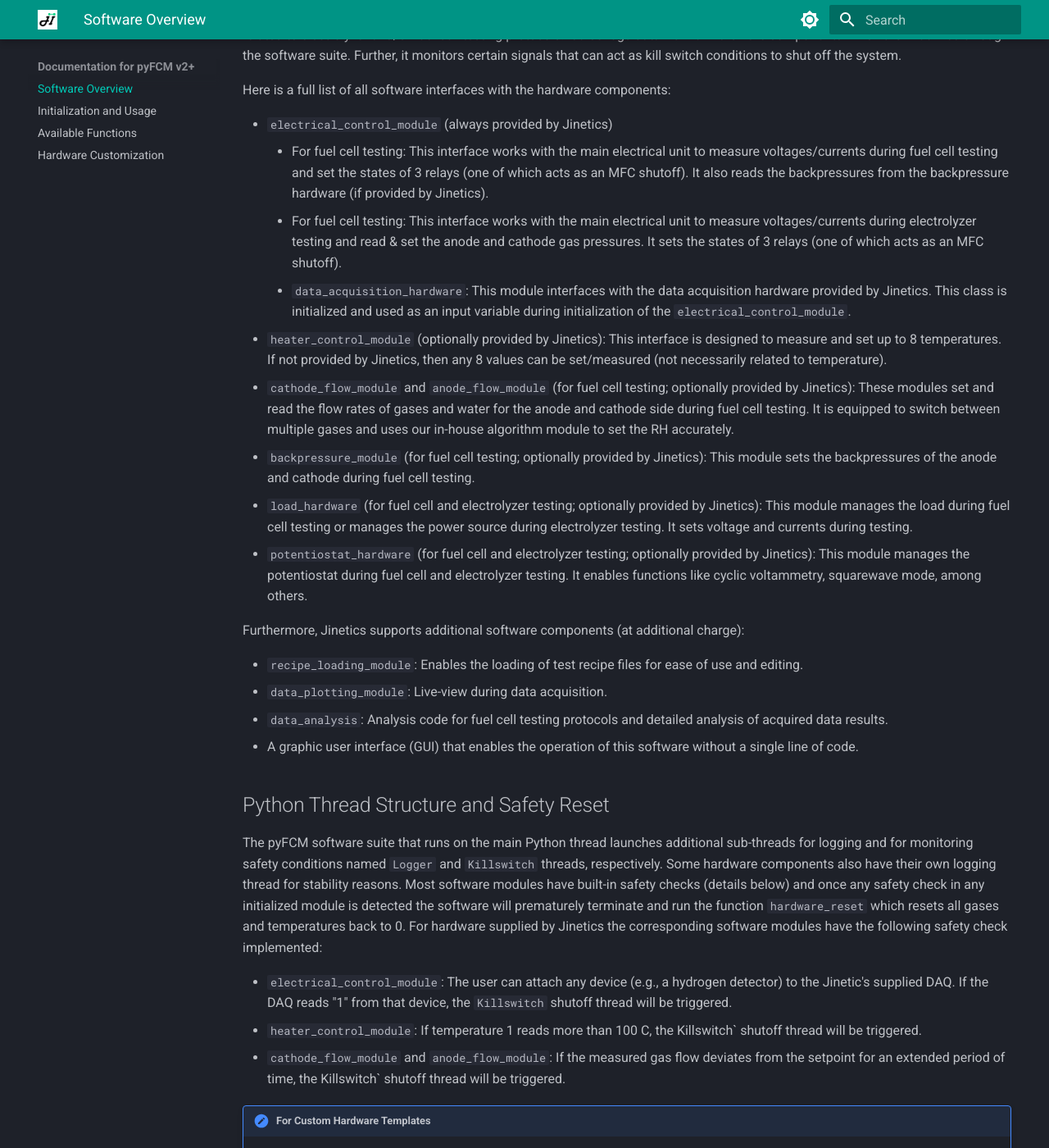
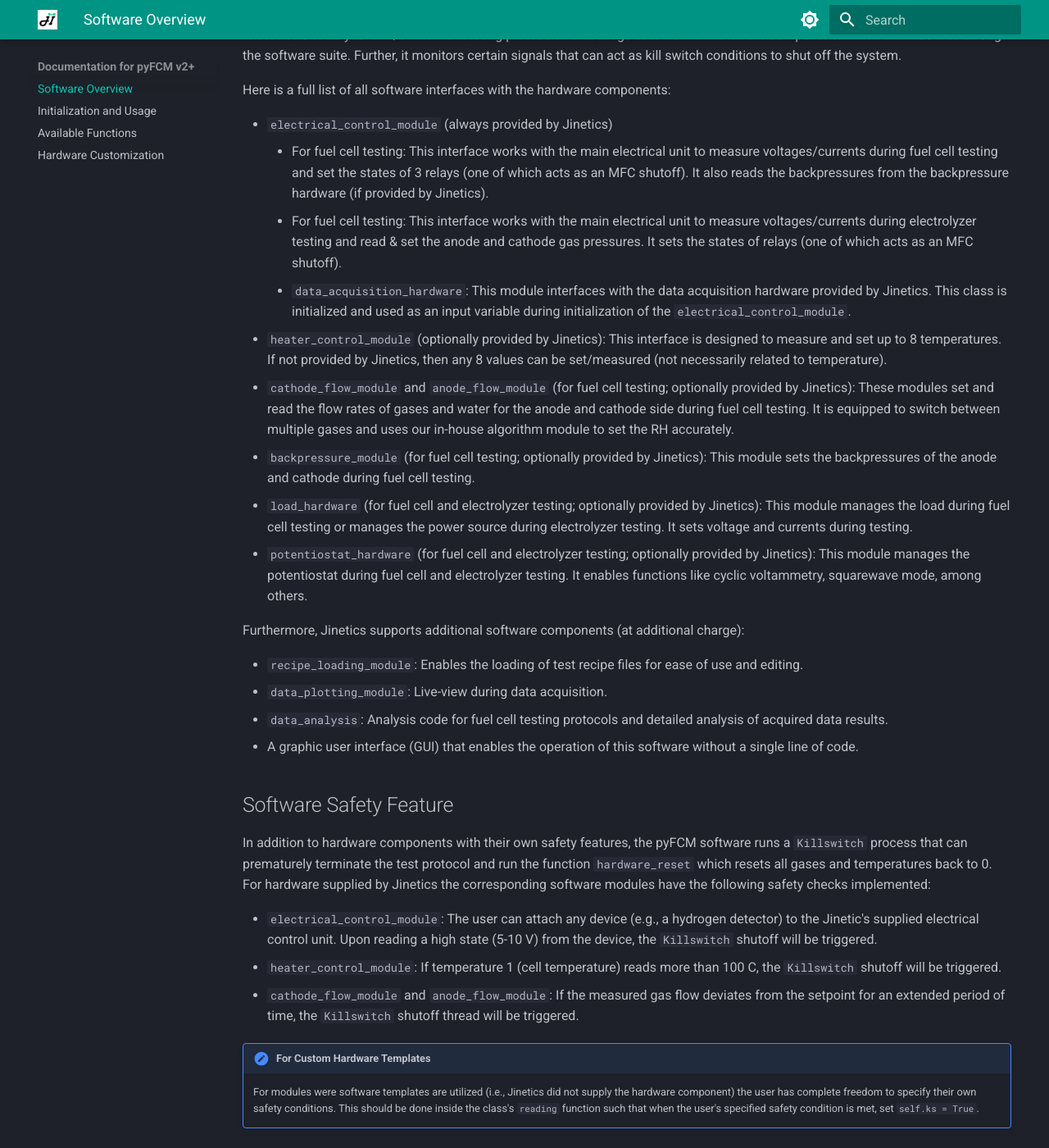
Before and after one commit to Jinetics/pyFCM-docs, an MkDocs documentation site: the page built from docs/index.md, in a window 1280 px wide and 1400 px high, scrolled down 770 px. Shown: the whole window at 82% size. Built offline with MkDocs 1.6.1 and Material for MkDocs 9.7.7, drawn with Linux system fonts in a browser that asks for light colours; some of the changed text lies outside the part shown.

Commit message:
Implemented John's feedback

```diff
--- a/docs/index.md
+++ b/docs/index.md
@@ -43,7 +43,7 @@ main electrical unit to measure voltages/currents during fuel cell testing and s
 hardware (if provided by Jinetics).
     - For fuel cell testing: This interface works with the
 main electrical unit to measure voltages/currents during electrolyzer testing and read & set the
-anode and cathode gas pressures. It sets the states of 3 relays (one of which acts as an MFC shutoff).
+anode and cathode gas pressures. It sets the states of relays (one of which acts as an MFC shutoff).
     - `data_acquisition_hardware`: This module interfaces with the data acquisition hardware provided by Jinetics.
 This class is initialized and used as an input variable during initialization of
 the `electrical_control_module`.
@@ -69,26 +69,19 @@ Furthermore, Jinetics supports additional software components (at additional cha
 - `data_analysis`: Analysis code for fuel cell testing protocols and detailed analysis of acquired data results.
 - A graphic user interface (GUI) that enables the operation of this software without a single line of code.
 
-## Python Thread Structure and Safety Reset
+## Software Safety Feature
 
-The pyFCM software suite that runs on the main Python thread launches additional sub-threads for logging and for monitoring
-safety conditions named `Logger` and `Killswitch` threads, respectively. Some hardware components also have their own logging
-thread for stability reasons. Most software modules have built-in safety checks (details below) and once any safety check in any initialized module
-is detected the software will prematurely terminate and run the function `hardware_reset` which resets all gases and temperatures
-back to 0. For hardware supplied by Jinetics the corresponding software modules have the following safety check implemented:
+In addition to hardware components with their own safety features, the pyFCM software runs a `Killswitch` process that can prematurely
+terminate the test protocol and run the function `hardware_reset` which resets all gases and temperatures back to 0.
+For hardware supplied by Jinetics the corresponding software modules have the following safety checks implemented:
 
-- `electrical_control_module`: The user can attach any device (e.g., a hydrogen detector) to the Jinetic's supplied DAQ.
-If the DAQ reads "1" from that device, the `Killswitch` shutoff thread will be triggered.
-- `heater_control_module`: If temperature 1 reads more than 100 C, the Killswitch` shutoff thread will be triggered.
+- `electrical_control_module`: The user can attach any device (e.g., a hydrogen detector) to the Jinetic's supplied electrical control unit.
+Upon reading a high state (5-10 V) from the device, the `Killswitch` shutoff will be triggered.
+- `heater_control_module`: If temperature 1 (cell temperature) reads more than 100 C, the `Killswitch` shutoff will be triggered.
 - `cathode_flow_module` and `anode_flow_module`: If the measured gas flow deviates from the setpoint for an extended period of time,
-the Killswitch` shutoff thread will be triggered.
+the `Killswitch` shutoff thread will be triggered.
 
 !!! note "For Custom Hardware Templates"
 
     For modules were software templates are utilized (i.e., Jinetics did not supply the hardware component) the user has complete freedom to specify their own
     safety conditions. This should be done inside the class's `reading` function such that when the user's specified safety condition is met, set `self.ks = True`.
-
-!!! warning
-
-    If for any reason the main Python thread terminates prematurely (e.g., user presses ctrl+c or a Python error is encountered) then all sub-threads terminate with it.
-    In these cases, we recommend to manually run the `hardware_reset` function to ensure all setpoints are safely set back to 0.
```
